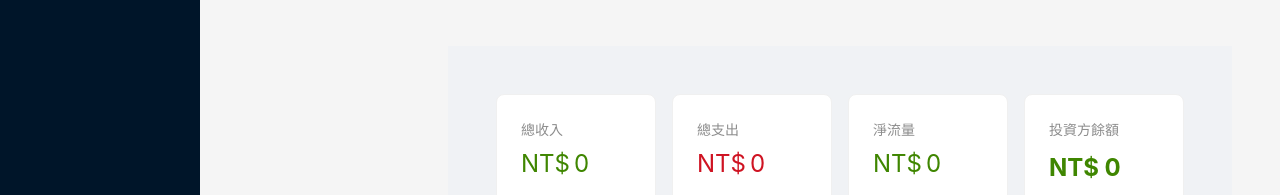
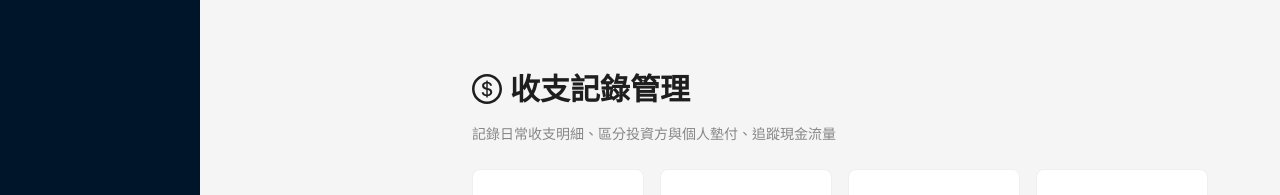
Before and after one commit to atiti436/alcohol-trading-system, a Next.js app in the folder webapp/: page /finance/cashflow in a window 1280 px wide. Shown: the part 130-325 px from the top of the page. Built offline with nearby package versions, Linux system fonts and the light colour scheme; no server answers; the database is empty; sample sign-in values are in the browser's storage.

Commit message:
修正收支記錄頁面排版 - 添加標題說明並改為滿版顯示

```diff
--- a/webapp/src/app/finance/cashflow/page.tsx
+++ b/webapp/src/app/finance/cashflow/page.tsx
@@ -10,14 +10,6 @@ export const metadata: Metadata = {
 
 export default function CashFlowPage() {
   return (
-    <div style={{
-      minHeight: '100vh',
-      backgroundColor: '#f0f2f5',
-      padding: '24px',
-      display: 'flex',
-      justifyContent: 'center'
-    }}>
-      <div style={{ width: '100%', maxWidth: '1200px' }}>
     <Suspense fallback={
       <div style={{
         display: 'flex',
@@ -33,7 +25,5 @@ export default function CashFlowPage() {
     }>
       <CashFlowManager />
     </Suspense>
-      </div>
-    </div>
   )
 }
--- a/webapp/src/components/finance/CashFlowManager.tsx
+++ b/webapp/src/components/finance/CashFlowManager.tsx
@@ -291,6 +291,17 @@ export default function CashFlowManager() {
 
   return (
     <div style={{ padding: 24 }}>
+      {/* 頁面標題 */}
+      <div style={{ marginBottom: 24 }}>
+        <Title level={2}>
+          <DollarOutlined style={{ marginRight: 8 }} />
+          收支記錄管理
+        </Title>
+        <Text type="secondary">
+          記錄日常收支明細、區分投資方與個人墊付、追蹤現金流量
+        </Text>
+      </div>
+
       {/* 📊 統計卡片 */}
       {stats && (
         <Row gutter={16} style={{ marginBottom: 24 }}>
```
Lines whose indentation alone changed are shown as unchanged.
